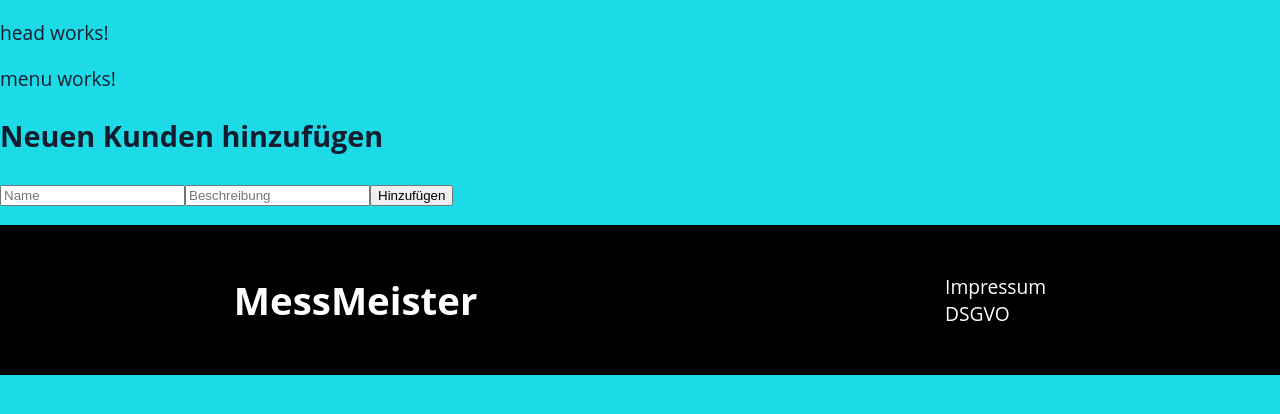
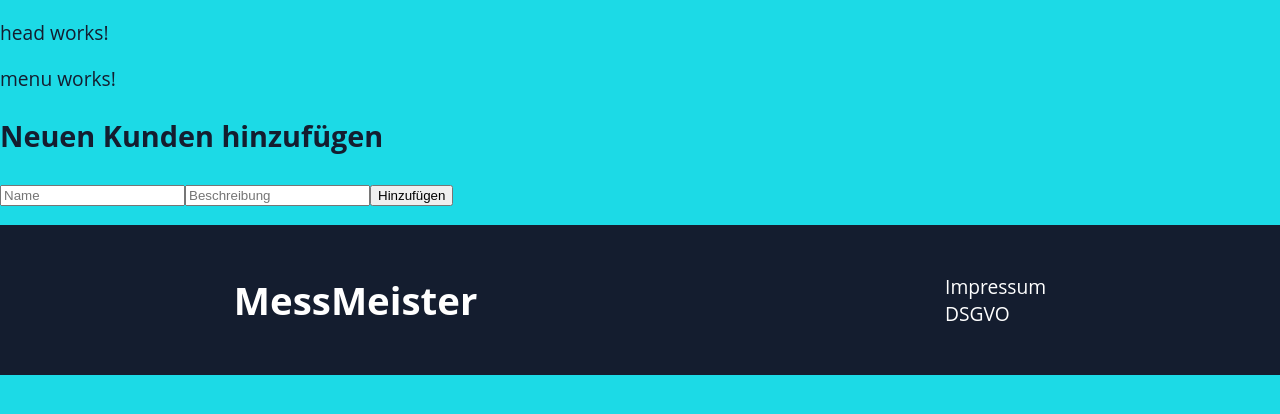
Before and after one commit to KayBeckmann/messMeister, an Angular app: page / in a window 1280 px wide. Shown: the top 414 px of the page. Built offline with nearby package versions, Linux system fonts and the light colour scheme.

Commit message:
edit style of footer

```diff
--- a/src/app/footer/footer.component.scss
+++ b/src/app/footer/footer.component.scss
@@ -1,6 +1,6 @@
 footer{
     height: 150px;
-    background-color: black;
+    background-color: var(--darkblue);
     color: white;
     display: flex;
     flex-direction: row;
```
